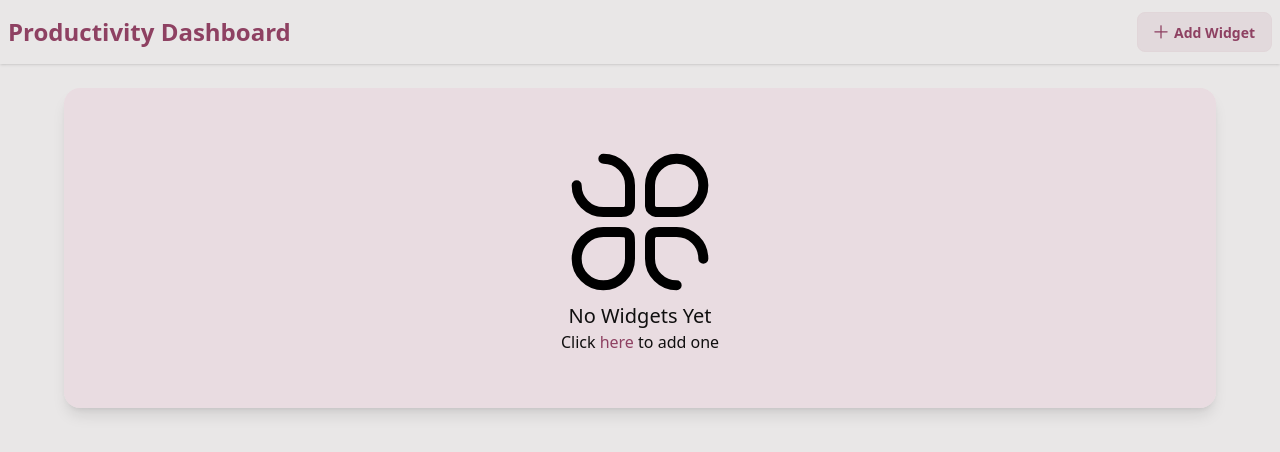
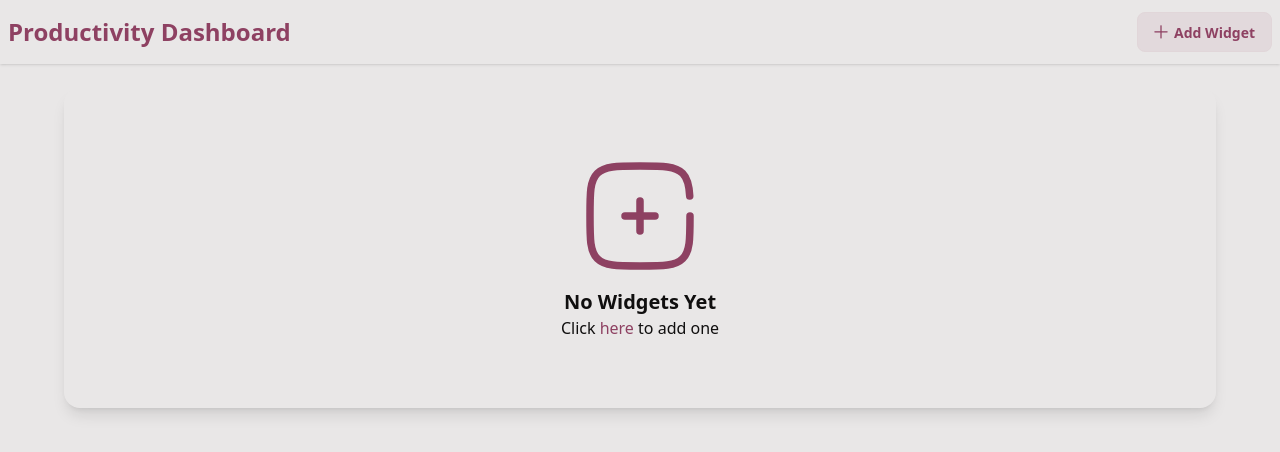
Before and after one commit to idicheva/productivity-dashboard, a Vue app: page / in a window 1280 px wide. Shown: the top 452 px of the page. Built offline with nearby package versions, Linux system fonts and the light colour scheme.

Commit message:
Feature 04: To-Do Widget Basic Display (#4)
* Added ToDoWidget component

* Code cleanup

```diff
--- a/src/components/NoWidgets.vue
+++ b/src/components/NoWidgets.vue
@@ -3,9 +3,29 @@ const openWidgetModal = () => document.getElementById('addWidgetModal').showModa
 </script>
 
 <template>
-  <div class="card justify-center items-center bg-secondary-content/70 w-9/10 h-80 m-6 shadow-lg">
-    <img src="/src/assets/widget-6-svgrepo-com.svg" alt="Widget Icon" class="w-40" />
-    <h1 class="text-xl text-base-400">No Widgets Yet</h1>
+  <div class="card justify-center items-center w-9/10 h-80 m-6 shadow-lg">
+    <div class="flex w-30 h-30 mb-3">
+      <svg viewBox="0 0 24 24" fill="none" xmlns="http://www.w3.org/2000/svg" stroke="#000000">
+        <g id="SVGRepo_bgCarrier" stroke-width="0"></g>
+        <g id="SVGRepo_tracerCarrier" stroke-linecap="round" stroke-linejoin="round"></g>
+        <g id="SVGRepo_iconCarrier">
+          <path
+            d="M15 12L12 12M12 12L9 12M12 12L12 9M12 12L12 15"
+            stroke="#8e4162"
+            stroke-width="1.5"
+            stroke-linecap="round"
+          ></path>
+          <path
+            d="M22 12C22 16.714 22 19.0711 20.5355 20.5355C19.0711 22 16.714 22 12 22C7.28595 22 4.92893 22 3.46447 20.5355C2 19.0711 2 16.714 2 12C2 7.28595 2 4.92893 3.46447 3.46447C4.92893 2 7.28595 2 12 2C16.714 2 19.0711 2 20.5355 3.46447C21.5093 4.43821 21.8356 5.80655 21.9449 8"
+            stroke="#8e4162"
+            stroke-width="1.5"
+            stroke-linecap="round"
+          ></path>
+        </g>
+      </svg>
+    </div>
+
+    <h1 class="text-xl text-base-400 font-bold">No Widgets Yet</h1>
     <p class="text-base-400">
       Click
       <button class="text-secondary hover:cursor-pointer" @click="openWidgetModal">here</button> to
--- a/src/components/ProductivityDashboard.vue
+++ b/src/components/ProductivityDashboard.vue
@@ -1,21 +1,29 @@
 <script setup>
+import { storeToRefs } from 'pinia'
 import NoWidgets from './NoWidgets.vue'
 import WidgetCard from './WidgetCard.vue'
 import { useWidgetsStore } from '@/stores/widgetsStore'
+import { useWidgetResolver } from '@/composables/useWidgetResolver'
 
 const widgetsStore = useWidgetsStore()
+const { widgets, activeWidgets } = storeToRefs(widgetsStore)
+const { resolve } = useWidgetResolver()
+
+const findWidgetByName = (widgetName) => widgets.value.find((widget) => widget.name === widgetName)
 </script>
 
 <template>
   <div
-    v-if="widgetsStore.activeWidgets && widgetsStore.activeWidgets.length > 0"
+    v-if="activeWidgets && activeWidgets.length > 0"
     class="grid grid-cols-1 md:grid-cols-2 lg:grid-cols-3 gap-10 m-6"
   >
     <WidgetCard
       v-for="activeWidget in widgetsStore.activeWidgets"
       :key="activeWidget"
-      :widgetName="activeWidget"
-    />
+      :widget="findWidgetByName(activeWidget)"
+    >
+      <component :is="resolve(activeWidget)"
+    /></WidgetCard>
   </div>
   <NoWidgets v-else />
 </template>
--- a/src/components/WidgetCard.vue
+++ b/src/components/WidgetCard.vue
@@ -1,22 +1,18 @@
 <script setup>
 import { useWidgetsStore } from '@/stores/widgetsStore'
 import ConfirmationModal from './ConfirmationModal.vue'
-import { storeToRefs } from 'pinia'
 
 const props = defineProps({
-  widgetName: {
-    type: String,
+  widget: {
+    type: Object,
     required: true,
   },
 })
 
 const widgetsStore = useWidgetsStore()
-const { widgets } = storeToRefs(widgetsStore)
-
-const widget = widgets.value.find((widgetObj) => widgetObj.name === props.widgetName)
 
 const removeWidget = () => {
-  widgetsStore.changeWidgetActiveState(props.widgetName, false)
+  widgetsStore.changeWidgetActiveState(props.widget.name, false)
 }
 const openConfirmationModal = () => document.getElementById('confirmationModal').showModal()
 </script>
@@ -31,7 +27,8 @@ const openConfirmationModal = () => document.getElementById('confirmationModal')
           ></i>
         </button>
       </div>
-      <div>{{ widgetName }}</div>
+      <h1 class="card-title">{{ widget.label }}</h1>
+      <slot></slot>
     </div>
   </div>
   <ConfirmationModal :widgetLabel="widget.label" @deleteWidget="removeWidget" />
--- /dev/null
+++ b/src/components/widgets/ToDoWidget.vue
@@ -0,0 +1,42 @@
+<script setup></script>
+
+<template>
+  <div class="join self-center">
+    <div>
+      <label class="input input-secondary input-sm join-item">
+        <input type="text" placeholder="Add a new task..." />
+      </label>
+    </div>
+    <button class="btn btn-secondary join-item btn-sm">Add</button>
+  </div>
+  <!-- Empty State - will be implemented with v-if when the logic is ready -->
+  <!-- <div class="flex justify-center mt-10">
+    <div class="uppercase font-semibold opacity-50">No tasks yet</div>
+  </div> -->
+
+  <ul class="list bg-base-100 rounded-box shadow-md overflow-y-scroll max-h-42">
+    <li class="list-row">
+      <button class="btn btn-xs btn-circle btn-ghost">
+        <i class="pi pi-times"></i>
+      </button>
+      <div class="list-col-grow">
+        <div>
+          <span class="text-xs uppercase font-semibold opacity-50"> Learn Vue.js </span>
+        </div>
+      </div>
+      <input type="checkbox" class="checkbox checkbox-xs checkbox-secondary self-center" />
+    </li>
+
+    <li class="list-row">
+      <button class="btn btn-xs btn-circle btn-ghost">
+        <i class="pi pi-times"></i>
+      </button>
+      <div class="list-col-grow">
+        <div>
+          <span class="text-xs uppercase font-semibold opacity-50"> Create a Vue.js APP </span>
+        </div>
+      </div>
+      <input type="checkbox" class="checkbox checkbox-xs checkbox-secondary self-center" />
+    </li>
+  </ul>
+</template>
--- /dev/null
+++ b/src/composables/useWidgetResolver.js
@@ -0,0 +1,11 @@
+import ToDoWidget from '@/components/widgets/ToDoWidget.vue'
+
+export function useWidgetResolver() {
+  const widgets = {
+    todo: ToDoWidget,
+  }
+
+  const resolve = (type) => widgets[type] || null
+
+  return { resolve }
+}
```
Also changed, not shown: src/assets/widget-6-svgrepo-com.svg (deleted).
